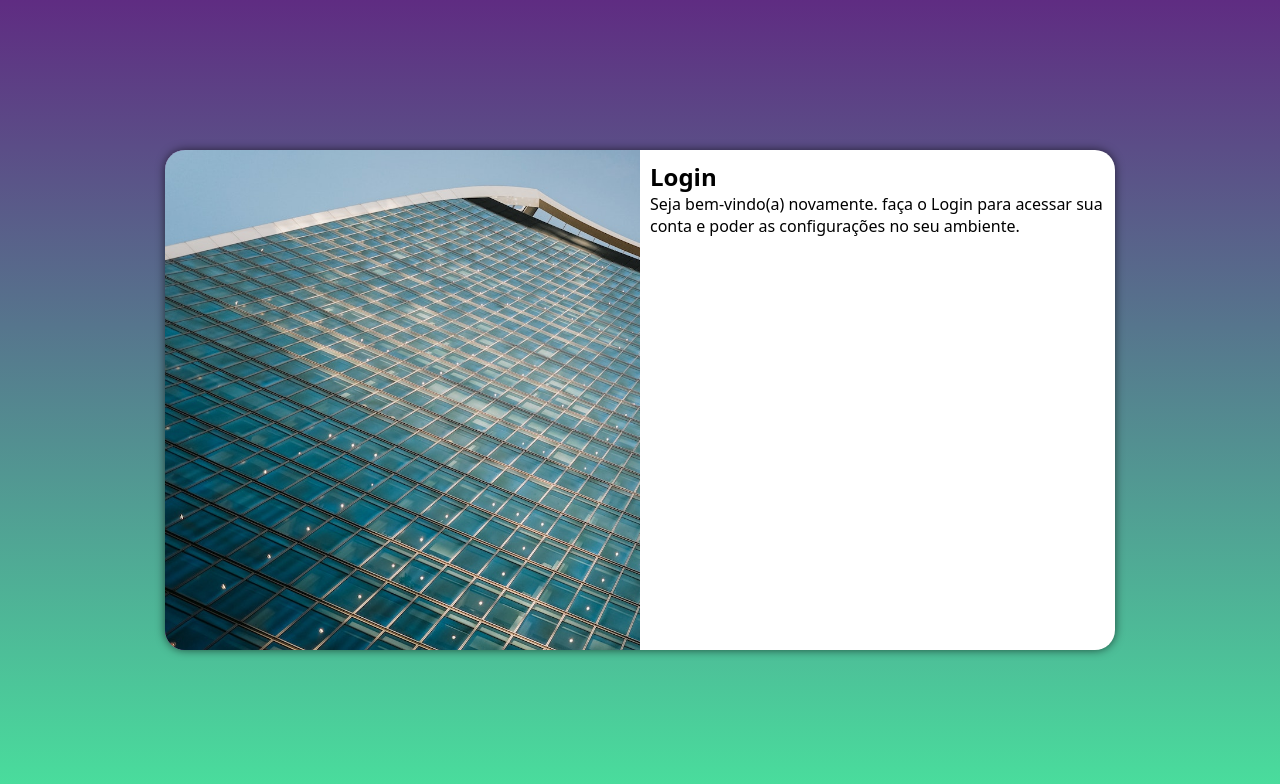
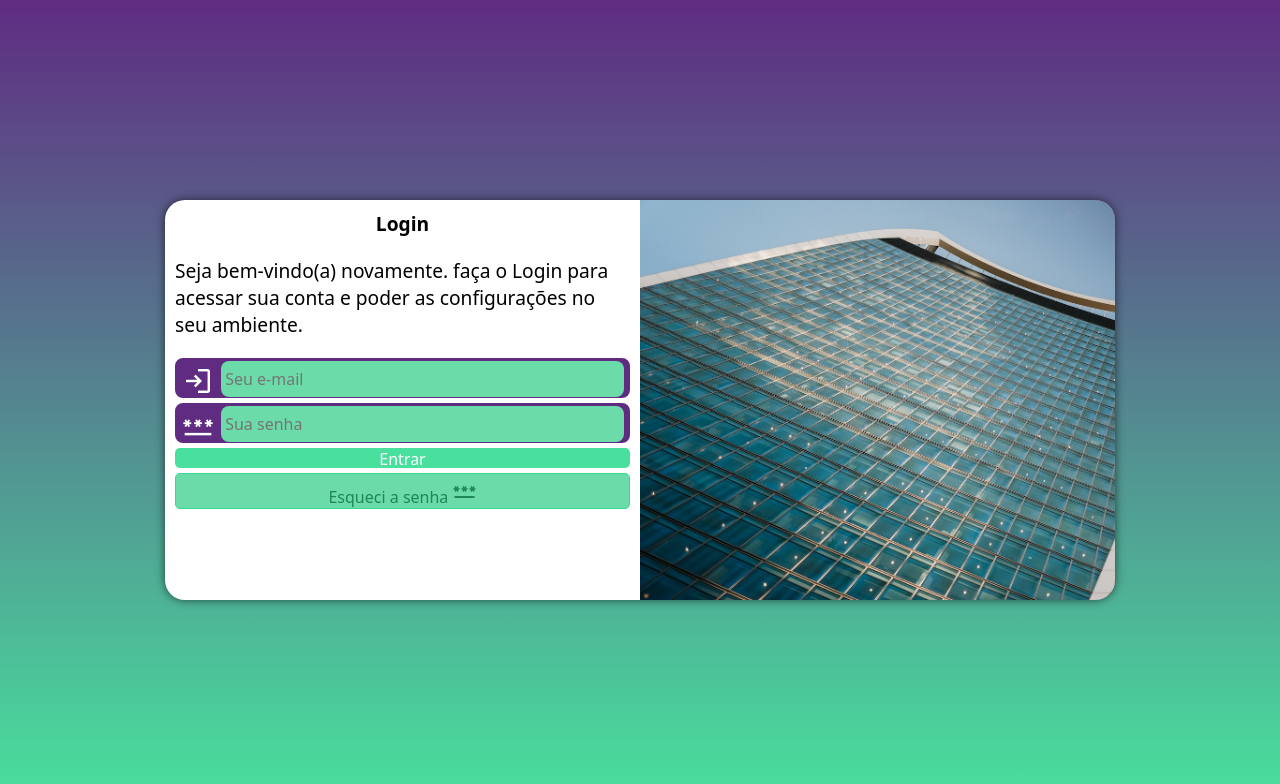
Before and after one commit to gustavonatal/projeto-login, a plain HTML site: page index.html in a window 1280 px wide. Drawn offline with nearby package versions, Linux system fonts and the light colour scheme.

Commit message:
finalizado projeto

```diff
--- a/estilos/mediaqueries.css
+++ b/estilos/mediaqueries.css
@@ -7,7 +7,7 @@
 
     section#login {
         width: 90vw;
-
+        height: 280px;
     }
 
     section#login > div#imagem {
@@ -29,16 +29,27 @@
 
     section#login {
         width: 950px;
+        height: 400px;
     }
 
     section#login > div#imagem {
-        float: left;
+        float: right;
         width: 50%;
         height: 100%;
     }
 
     section#login > div#formulario {
-        float: right;
+        float: left;
         width: 50%;
     }
+
+    div#formulario > h1 {
+        font-size: 1.2em;
+    }
+
+    div#formulario > p {
+        font-size: 1.2em;
+        margin: 20px 0px;
+    }
+
 }
--- a/estilos/style.css
+++ b/estilos/style.css
@@ -57,3 +57,89 @@ section#login > div#formulario {
     padding: 10px;
 
 }
+
+div#formulario > h1 {
+    text-align: center;
+    margin-bottom: 10px;
+
+}
+
+div#formulario > p {
+    font-size: 0.8em;
+}
+
+form > div.campo {
+    background-color: #5f2c82;
+    border: 2px solid #5f2c82;
+    width: 100%;
+    height: 40px;
+    display: block;
+    border-radius: 8px;
+    margin: 5px 0px;
+
+}
+
+div.campo > label {
+    display: none;
+}
+
+div.campo > span {
+    color: white;
+    font-size: 2em;
+    width: 40px;
+    padding: 5px;
+}
+
+div.campo > input {
+    background-color: #6bdba9;
+    font-size: 1em;
+    width: calc(100% - 48px);
+    transform: translateY(-12px);
+    height: 100%;
+    border: 0px;
+    border-radius: 8px;
+    padding: 4px;
+}
+
+div.campo > input:focus-within {
+    background-color: white;
+    border: none;
+}
+
+form > input[type=submit] {
+    display: block;
+    font-size: 1em;
+    width: 100%;
+    height: 20px;
+    background-color: #49e09d;
+    color: white;
+    border: none;
+    border-radius: 5px;
+}
+
+form > input[type=submit]:hover {
+    background-color:#35db90;
+}
+
+form > a.botao {
+    display: block;
+    text-align: center;
+    font-size: 1em;
+    width: 100%;
+    height: 100%;
+    padding-top: 5px;
+    margin-top: 5px;
+    color: #1e8658;
+    background-color:#6bdba9;
+    border: 1px solid #35db90;;
+    border-radius: 5px;
+    text-decoration: none;
+}
+
+form > a.botao:hover {
+    background-color: white;
+}
+
+font > a.botao > i {
+    font-size: 0.8em;
+}
--- a/index.html
+++ b/index.html
@@ -5,6 +5,8 @@
     <meta http-equiv="X-UA-Compatible" content="IE=edge">
     <meta name="viewport" content="width=device-width, initial-scale=1.0">
     <title>Login</title>
+    <link rel="stylesheet" href="https://fonts.googleapis.com/css2?family=Material+Symbols+Outlined:opsz,wght,FILL,GRAD@20..48,100..700,0..1,-50..200" />
+    <link rel="stylesheet" href="https://fonts.googleapis.com/css2?family=Material+Symbols+Outlined:opsz,wght,FILL,GRAD@20..48,100..700,0..1,-50..200" />
     <link rel="stylesheet" href="estilos/style.css">
     <link rel="stylesheet" href="estilos/mediaqueries.css">
 </head>
@@ -17,8 +19,22 @@
             <div id="formulario">
                 <h1>Login</h1>
                 <p>Seja bem-vindo(a) novamente. faça o Login para acessar sua conta e poder as configurações no seu ambiente.</p>
-                <form action="login.php" method="post">
-
+                <form action="login.php" method="post" autocomplete="on">
+                    <div class="campo">
+                        <span class="material-symbols-outlined">                                login
+                            </span>
+                        <input type="email" name="login" id="ilogin" placeholder="Seu e-mail" autocomplete="email" required maxlength="30">
+                        <label for="ilogin">Login</label>
+                    </div>
+                    <div class="campo">
+                        <span class="material-symbols-outlined">
+                            password
+                            </span>
+                        <input type="password" name="senha" id="isenha" placeholder="Sua senha" autocomplete="current-password" required minlength="8" maxlength="20">
+                        <label for="isenha">Senha</label>
+                    </div>
+                    <input type="submit" value="Entrar">
+                    <a href="esqueci.html" class="botao">Esqueci a senha <i class="material-symbols-outlined">password</i></a>
                 </form>
             </div>
         </section>
```
